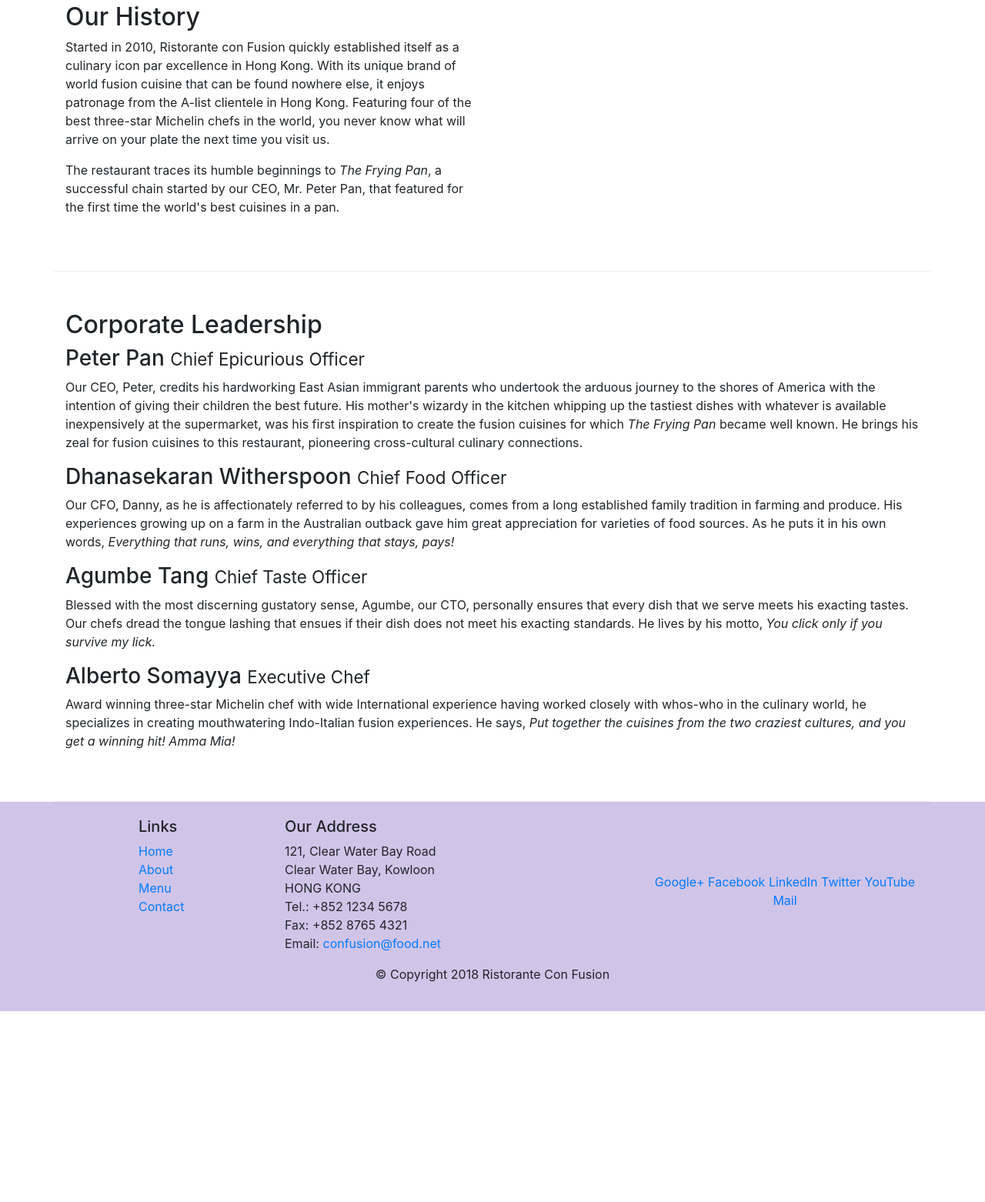
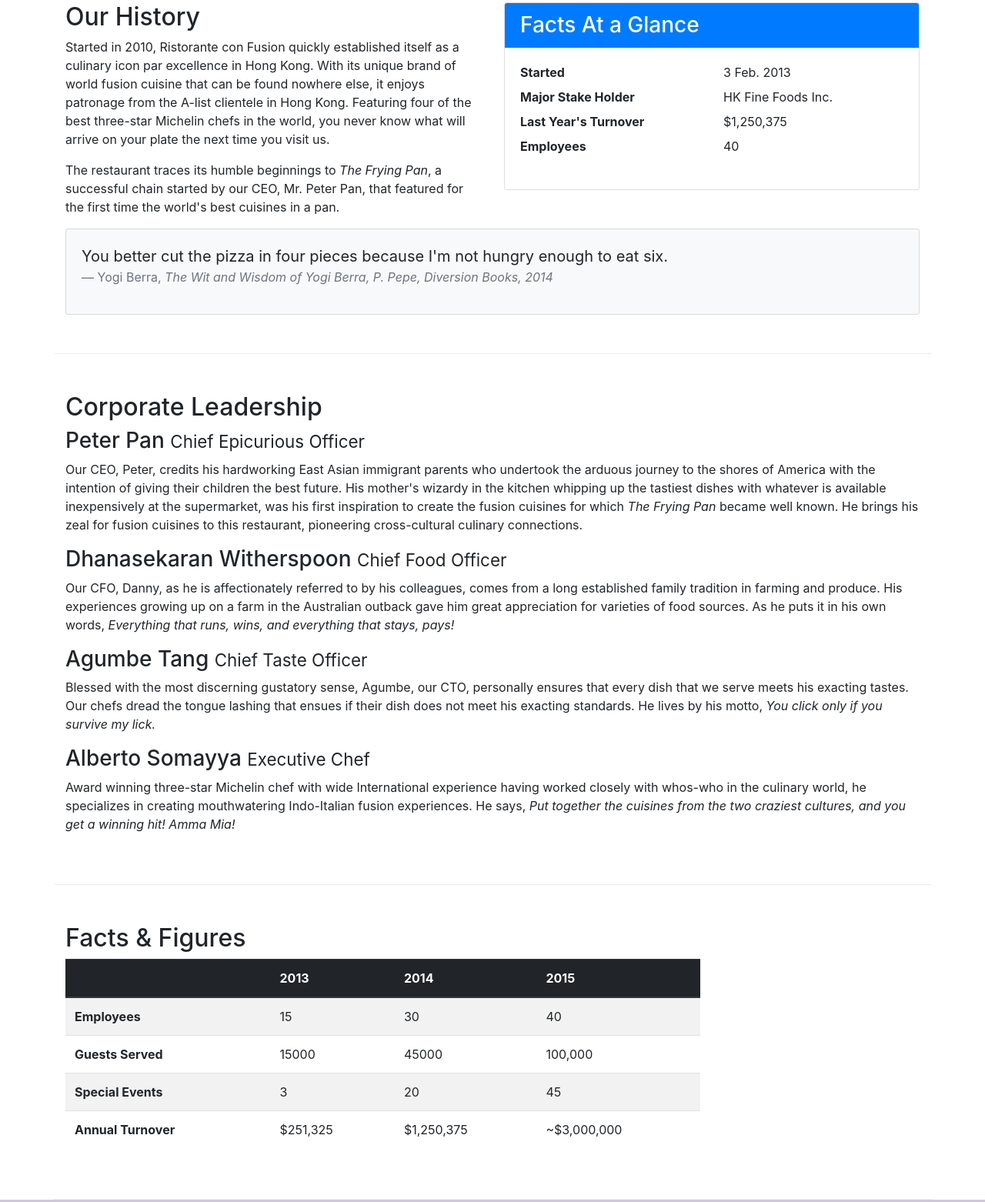
Before and after one commit to soethan98/Coursea-Boostrap-Course, a website: page aboutus.html in a window 1280 px wide. Shown: the part 468-2030 px from the top of the page at 77% size. Before the commit the page ends 1782 px from the top, so only its background shows below. Drawn offline with nearby package versions, Linux system fonts and the light colour scheme.

Commit message:
Tables and cards

```diff
--- a/aboutus.html
+++ b/aboutus.html
@@ -35,7 +35,8 @@
                             About</a></li>
                     <li class="nav-item"><a class="nav-link" href="#"><span class="fa fa-list fa-lg"></span> Menu</a>
                     </li>
-                    <li class="nav-item"><a class="nav-link" href="./contactus.html"><span class="fa fa-address-card fa-lg"></span>
+                    <li class="nav-item"><a class="nav-link" href="./contactus.html"><span
+                                class="fa fa-address-card fa-lg"></span>
                             Contact</a></li>
                 </ul>
             </div>
@@ -76,6 +77,37 @@
                 <p>The restaurant traces its humble beginnings to <em>The Frying Pan</em>, a successful chain started by
                     our CEO, Mr. Peter Pan, that featured for the first time the world's best cuisines in a pan.</p>
             </div>
+            <div class="col-12 col-sm-6">
+                <div class="card">
+                    <h3 class="card-header bg-primary text-white">Facts At a Glance</h3>
+                    <div class="card-body">
+                        <dl class="row">
+                            <dt class="col-6">Started</dt>
+                            <dd class="col-6">3 Feb. 2013</dd>
+                            <dt class="col-6">Major Stake Holder</dt>
+                            <dd class="col-6">HK Fine Foods Inc.</dd>
+                            <dt class="col-6">Last Year's Turnover</dt>
+                            <dd class="col-6">$1,250,375</dd>
+                            <dt class="col-6">Employees</dt>
+                            <dd class="col-6">40</dd>
+                        </dl>
+                    </div>
+                </div>
+
+
+            </div>
+            <div class="col-12">
+                    <div class="card card-body bg-light">
+                        <blockquote class="blockquote">
+                            <p class="mb-0">You better cut the pizza in four pieces because
+                                I'm not hungry enough to eat six.</p>
+                            <footer class="blockquote-footer">Yogi Berra,
+                                <cite title="Source Title">The Wit and Wisdom of Yogi Berra,
+                                    P. Pepe, Diversion Books, 2014</cite>
+                            </footer>
+                        </blockquote>
+                    </div>
+                </div>
             <div>
             </div>
         </div>
@@ -109,6 +141,52 @@
                     whos-who in the culinary world, he specializes in creating mouthwatering Indo-Italian fusion
                     experiences. He says, <em>Put together the cuisines from the two craziest cultures, and you get a
                         winning hit! Amma Mia!</em></p>
+            </div>
+        </div>
+        <div class="row row-content">
+            <div class="col-12 col-sm-9">
+                <h2>Facts &amp; Figures</h2>
+                <div class="table-responsive">
+                    <table class="table table-striped">
+                        <thead class="thead-dark">
+                            <tr>
+                                <th>&nbsp;</th>
+                                <th>2013</th>
+                                <th>2014</th>
+                                <th>2015</th>
+                            </tr>
+                        </thead>
+                        <tbody>
+                            <tr>
+                                <th>Employees</th>
+                                <td>15</td>
+                                <td>30</td>
+                                <td>40</td>
+                            </tr>
+                            <tr>
+                                <th>Guests Served</th>
+                                <td>15000</td>
+                                <td>45000</td>
+                                <td>100,000</td>
+                            </tr>
+                            <tr>
+                                <th>Special Events</th>
+                                <td>3</td>
+                                <td>20</td>
+                                <td>45</td>
+                            </tr>
+                            <tr>
+                                <th>Annual Turnover</th>
+                                <td>$251,325</td>
+                                <td>$1,250,375</td>
+                                <td>~$3,000,000</td>
+                            </tr>
+                        </tbody>
+                    </table>
+                </div>
+            </div>
+            <div class="col-12 col-sm-3">
+
             </div>
         </div>
 
```
